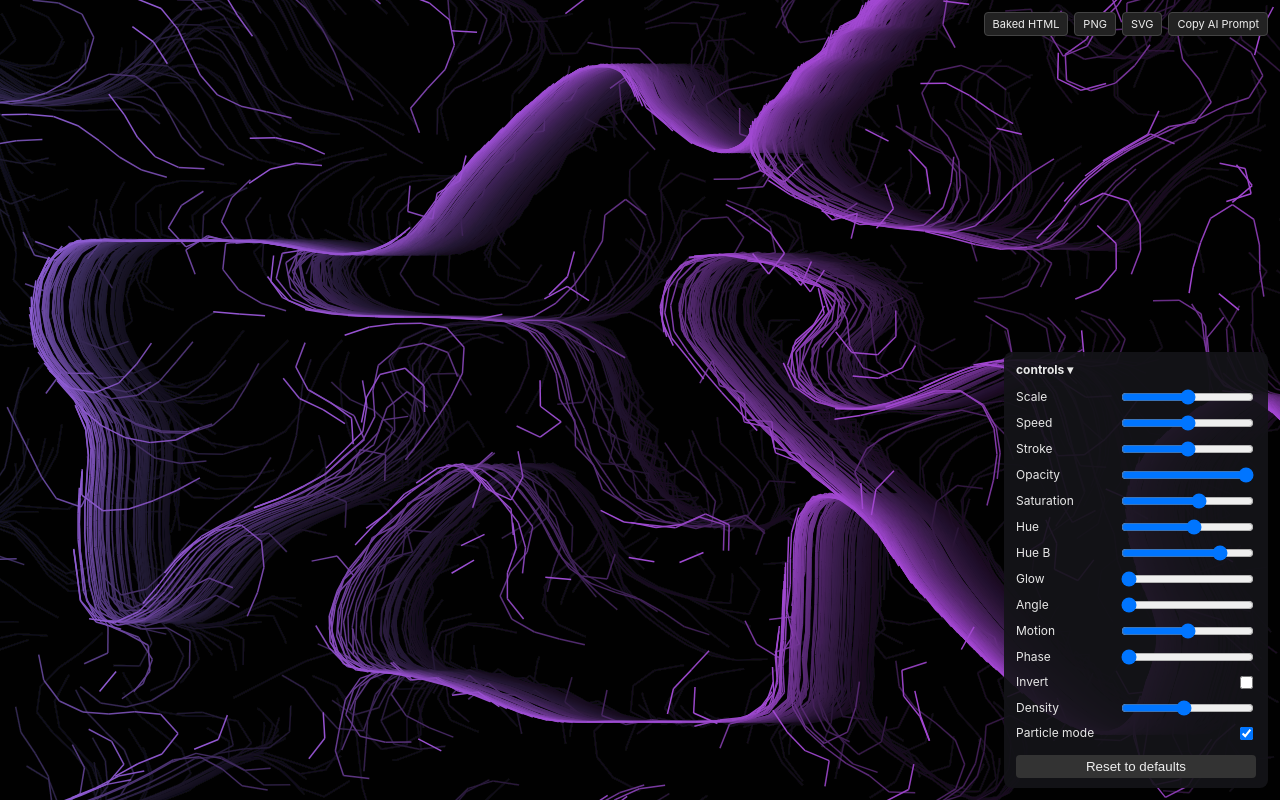
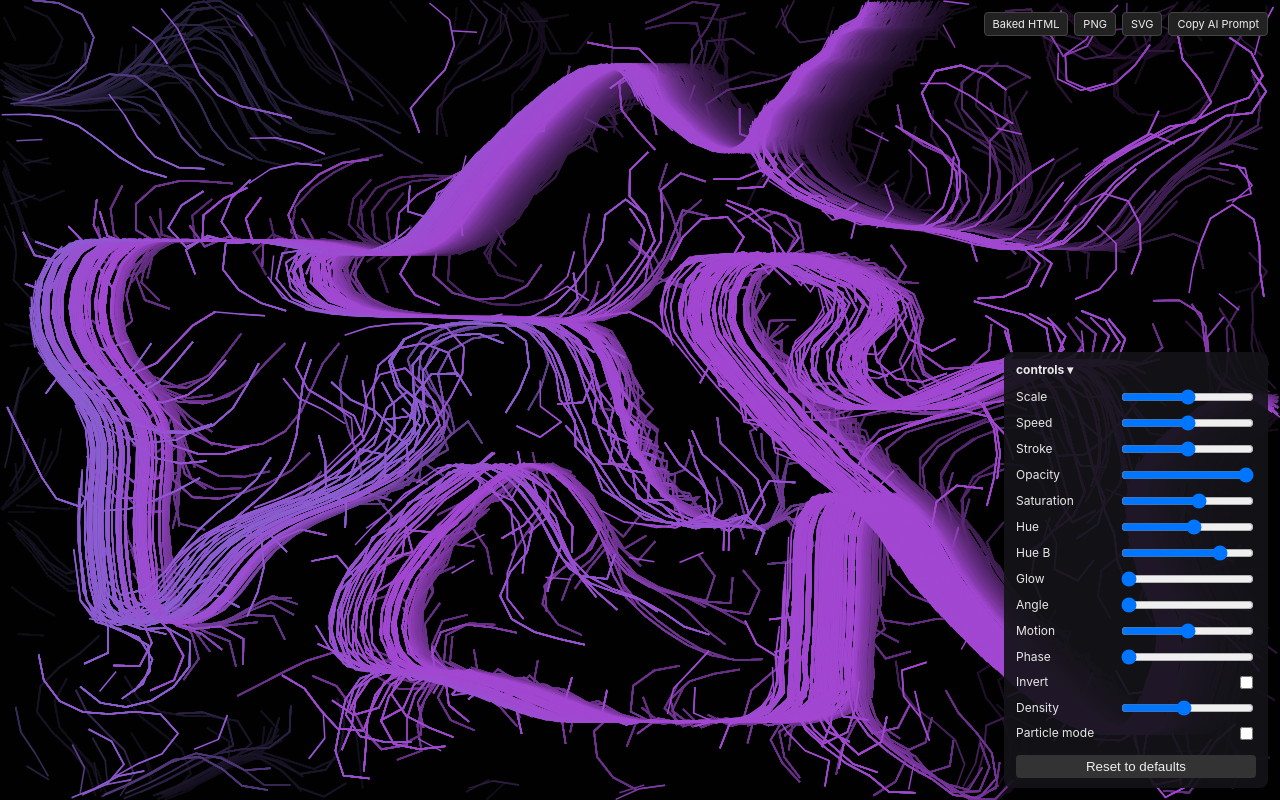
Before and after one commit to Classiccottrell/linefield, a plain HTML site: page pieces/flow-field/index.html in a window 1280 px wide. Drawn offline with Linux system fonts and the light colour scheme; animation ran at ten frames a second.

Commit message:
fix: default flow-field to continuous mode so it doesn't resemble grain-field

```diff
--- a/pieces/flow-field/index.html
+++ b/pieces/flow-field/index.html
@@ -60,7 +60,9 @@
       if (name === 'density') seedParticles(Math.round(BASE_COUNT * values.density));
     },
     extraControls: [
-      { name: 'mode', label: 'Particle mode', type: 'checkbox', default: true },
+      // Defaults off: continuous mode's long ribbons are this piece's identity.
+      // In particle mode it renders short dashes that read too much like grain-field.
+      { name: 'mode', label: 'Particle mode', type: 'checkbox', default: false },
     ],
   });
   const currentValues = baked || panel.values;
```
